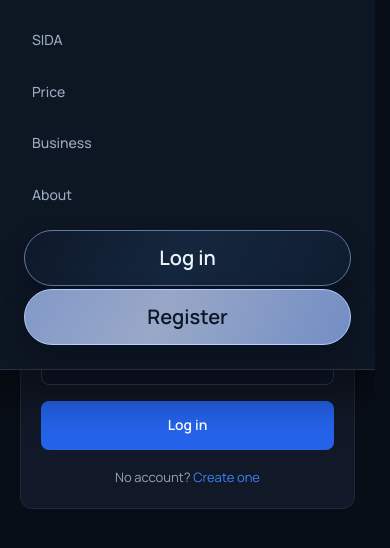
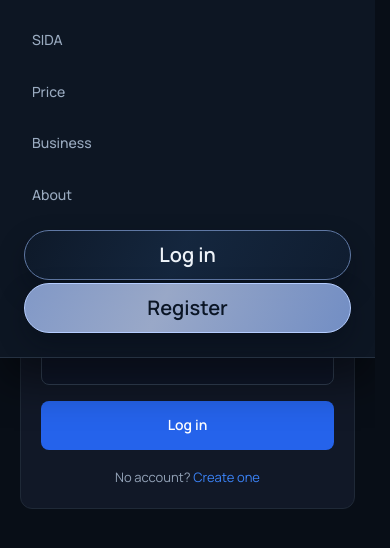
Before and after one commit to DebugZHY/OuroNex-Official-Website, a Django app: page /login/ in a window 390 px wide, after a click that opens the changed part. Shown: the part 74-622 px from the top of the page. Run offline with Django 5.2, Linux system fonts and the light colour scheme.

Commit message:
style: trim the header pills to 52px so the 20px label sits better in them
At 60px the header pills carried 24px of text inside 60px, which reads as a
button with too much air when the pill is only 100-130px wide — the hero CTAs
carry the same height but are twice as wide. 52px keeps the hero's gradients,
600 weight, shadow and ring while giving the label 14px above and below.

- 1440: Log in 102x52, Register 126x52, 12px apart, header still 96px
- mobile: 50x327 stacked, header 82px, no horizontal overflow
- .gitignore gains /.pi/ for project-local handover notes (verified with
  git check-ignore)

```diff
--- a/assets/site.css
+++ b/assets/site.css
@@ -55,7 +55,7 @@ p{text-wrap:pretty}p+p{margin-top:18px}strong{font-weight:600;color:var(--ink)}e
 .desktop-nav .nav-secondary .nav-contact{display:inline-flex;align-items:center;justify-content:center;min-height:46px;padding:0 24px;border-radius:999px;font-size:20px;font-weight:500;line-height:1.2;letter-spacing:-.01em;color:var(--ink);background:transparent;border:1px solid #8290a3}
 .desktop-nav .nav-secondary .nav-contact:hover{color:var(--ink);background:#729eff24;border-color:var(--accent)}
 .desktop-nav .nav-secondary [data-signin]:not(.is-authenticated),
-.desktop-nav .nav-secondary [data-register]{position:relative;isolation:isolate;display:inline-flex;align-items:center;justify-content:center;height:60px;min-height:60px;padding:14px 26px;border-radius:999px;font-size:20px;font-weight:600;line-height:1.2;letter-spacing:normal;white-space:nowrap;overflow:hidden;background-size:190% 190%;box-shadow:0 12px 26px rgba(2,8,20,.34);transition:transform .25s var(--ease),box-shadow .25s ease,border-color .3s ease,color .2s ease}
+.desktop-nav .nav-secondary [data-register]{position:relative;isolation:isolate;display:inline-flex;align-items:center;justify-content:center;height:52px;min-height:52px;padding:12px 22px;border-radius:999px;font-size:20px;font-weight:600;line-height:1.2;letter-spacing:normal;white-space:nowrap;overflow:hidden;background-size:190% 190%;box-shadow:0 12px 26px rgba(2,8,20,.34);transition:transform .25s var(--ease),box-shadow .25s ease,border-color .3s ease,color .2s ease}
 .desktop-nav .nav-secondary [data-signin]:not(.is-authenticated){border:1px solid #7894c9;--cta-ring:#c2d7ff;background:linear-gradient(115deg,rgba(14,26,43,.75) 0%,rgba(23,44,71,.75) 48%,rgba(16,31,52,.75) 100%);color:var(--ink);animation:onx-cta-outline-breathe 9s ease-in-out infinite}
 .desktop-nav .nav-secondary [data-register]{border:1px solid #b7ceff;--cta-ring:#ffffff;background:linear-gradient(115deg,rgba(169,197,255,.75) 0%,rgba(200,217,255,.75) 42%,rgba(148,182,250,.75) 100%);color:#0b1626;animation:onx-cta-primary-breathe 8s ease-in-out infinite}
 .desktop-nav .nav-secondary [data-signin]::after,
@@ -69,7 +69,7 @@ p{text-wrap:pretty}p+p{margin-top:18px}strong{font-weight:600;color:var(--ink)}e
 /* Shared with the hero CTAs, which used to declare these keyframes themselves. */
 @keyframes onx-cta-primary-breathe{0%,100%{background-position:0% 50%;border-color:#a9c5ff}50%{background-position:100% 50%;border-color:#d1dfff}}
 @keyframes onx-cta-outline-breathe{0%,100%{background-position:0% 50%;border-color:#566f9c}50%{background-position:100% 50%;border-color:#7e95bd}}
-@media(max-width:760px){.desktop-nav .nav-secondary [data-signin]:not(.is-authenticated),.desktop-nav .nav-secondary [data-register]{height:56px;min-height:56px;padding:12px 20px}}
+@media(max-width:760px){.desktop-nav .nav-secondary [data-signin]:not(.is-authenticated),.desktop-nav .nav-secondary [data-register]{height:50px;min-height:50px;padding:11px 18px}}
 @media(prefers-reduced-motion:reduce){.desktop-nav .nav-secondary [data-signin]:not(.is-authenticated),.desktop-nav .nav-secondary [data-register]{animation:none}}
 .menu-toggle{display:none;width:46px;height:46px;flex:0 0 46px;border:1px solid var(--line);border-radius:4px;background:transparent;align-items:center;justify-content:center;flex-direction:column;gap:6px}
 .menu-toggle span{width:18px;height:1px;background:var(--ink);transition:transform .2s}
```
Also changed, not shown: 1 other file.
